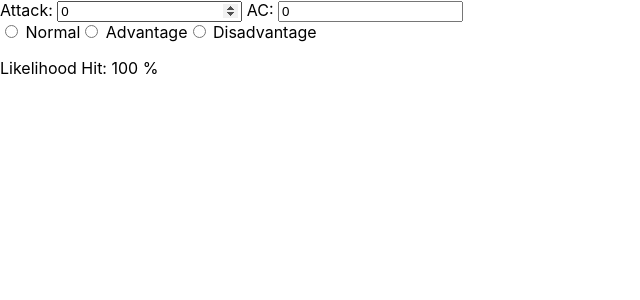
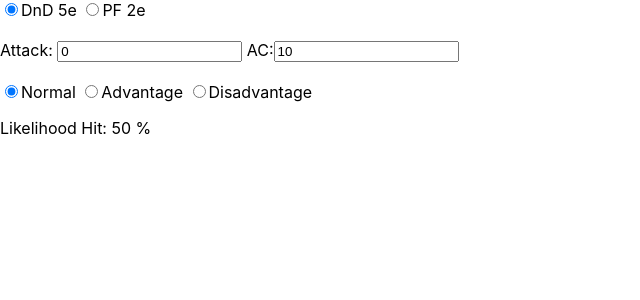
Before and after one commit to AndeHofer/likelihood, a React (Create React App) app: page / in a window 1280 px wide. Shown: the top 300 px of the page, without its empty margins (0-640 px from the left). Built offline with nearby package versions, Linux system fonts and the light colour scheme.

Commit message:
added system

```diff
--- a/package.json
+++ b/package.json
@@ -6,6 +6,7 @@
     "@testing-library/jest-dom": "^5.11.10",
     "@testing-library/react": "^11.2.6",
     "@testing-library/user-event": "^12.8.3",
+    "bootstrap": "^4.6.0",
     "gh-pages": "^3.1.0",
     "react": "^17.0.2",
     "react-dom": "^17.0.2",
@@ -18,7 +19,7 @@
     ]
   },
   "scripts": {
-    "predeploy":  "npm run build",
+    "predeploy": "npm run build",
     "deploy": "gh-pages -d build",
     "start": "react-scripts start",
     "build": "react-scripts build",
--- a/src/index.js
+++ b/src/index.js
@@ -1,7 +1,8 @@
 import React from "react";
 import ReactDOM from "react-dom";
 import "./index.css";
-import reportWebVitals from "./reportWebVitals";
+//import reportWebVitals from "./reportWebVitals";
+//import 'bootstrap/dist/css/bootstrap.css';
 
 function calculateHitChance(attack, ac, adv) {
   let result = Number(0);
@@ -15,7 +16,7 @@
         if (adv === "Advantage") {
           result = result + (1 - result) * result;
         } else if (adv === "Disadvantage") {
-          result = result - (result * (1 - result));
+          result = result - result * (1 - result);
         }
       }
     }
@@ -35,29 +36,68 @@
   }
 
   render() {
+    const value = this.props.value;
     return (
       <div>
         <input
           type="radio"
           value="Normal"
+          checked={value === "Normal"}
           name="adv"
           onChange={this.handleChange}
-        />{" "}
-        Normal
+        />
+        Normal{" "}
         <input
           type="radio"
           value="Advantage"
+          checked={value === "Advantage"}
           name="adv"
           onChange={this.handleChange}
-        />{" "}
-        Advantage
+        />
+        Advantage{" "}
         <input
           type="radio"
           value="Disadvantage"
           name="adv"
+          checked={value === "Disadvantage"}
           onChange={this.handleChange}
-        />{" "}
-        Disadvantage
+        />
+        Disadvantage{" "}
+      </div>
+    );
+  }
+}
+
+class RadioSystem extends React.Component {
+  constructor(props) {
+    super(props);
+    this.handleChange = this.handleChange.bind(this);
+  }
+
+  handleChange(e) {
+    this.props.onValueChange(e.target.value);
+  }
+
+  render() {
+    const value = this.props.value;
+    return (
+      <div>
+        <input
+          type="radio"
+          value="DnD 5e"
+          checked={value === "DnD 5e"}
+          name="sys"
+          onChange={this.handleChange}
+        />
+        DnD 5e{" "}
+        <input
+          type="radio"
+          value="PF 2e"
+          checked={value === "PF 2e"}
+          name="sys"
+          onChange={this.handleChange}
+        />
+        PF 2e{" "}
       </div>
     );
   }
@@ -87,11 +127,12 @@
 class Calculator extends React.Component {
   constructor(props) {
     super(props);
-    this.state = { attack: "0", ac: "0", adv: "Normal" };
+    this.state = { attack: "0", ac: "10", adv: "Normal", sys: "DnD 5e" };
 
     this.handleAcChange = this.handleAcChange.bind(this);
     this.handleAttackChange = this.handleAttackChange.bind(this);
     this.handleAdvChange = this.handleAdvChange.bind(this);
+    this.handleSysChange = this.handleSysChange.bind(this);
   }
 
   handleAcChange(value) {
@@ -106,13 +147,34 @@
     this.setState({ adv: value });
   }
 
+  handleSysChange(value) {
+    this.setState({ sys: value });
+    // if(value === "PF 2e"){
+    //   this.setState({adv : "Normal"});
+    // }
+  }
+
   render() {
     const ac = this.state.ac;
     const attack = this.state.attack;
-    const adv = this.state.adv;
+    const sys = this.state.sys;
+    let adv;
+    let advElement;
+    if (sys === "DnD 5e") {
+      adv = this.state.adv;
+      advElement = (
+        <RadioDisadvantage onValueChange={this.handleAdvChange} value={adv}  />
+      );
+    } else {
+      adv = "Normal";
+      advElement = <div>&nbsp;</div>;
+    }
     const likelihoodHit = calculateHitChance(attack, ac, adv);
+
     return (
       <div>
+        <RadioSystem onValueChange={this.handleSysChange} value={sys} />
+        <div>&nbsp;</div>
         <ValueInput
           value={attack}
           onValueChange={this.handleAttackChange}
@@ -122,9 +184,10 @@
         <ValueInput
           value={ac}
           onValueChange={this.handleAcChange}
-          label="AC: "
+          label="AC:"
         />
-        <RadioDisadvantage onValueChange={this.handleAdvChange} value={adv} />
+        <div>&nbsp;</div>
+        {advElement}
         <p>Likelihood Hit: {likelihoodHit} %</p>
       </div>
     );
@@ -136,4 +199,4 @@
 // If you want to start measuring performance in your app, pass a function
 // to log results (for example: reportWebVitals(console.log))
 // or send to an analytics endpoint. Learn more: https://bit.ly/CRA-vitals
-reportWebVitals();
+//reportWebVitals();
```
Also changed, not shown: 2 other files (tests, documents, lock files or other folders).
